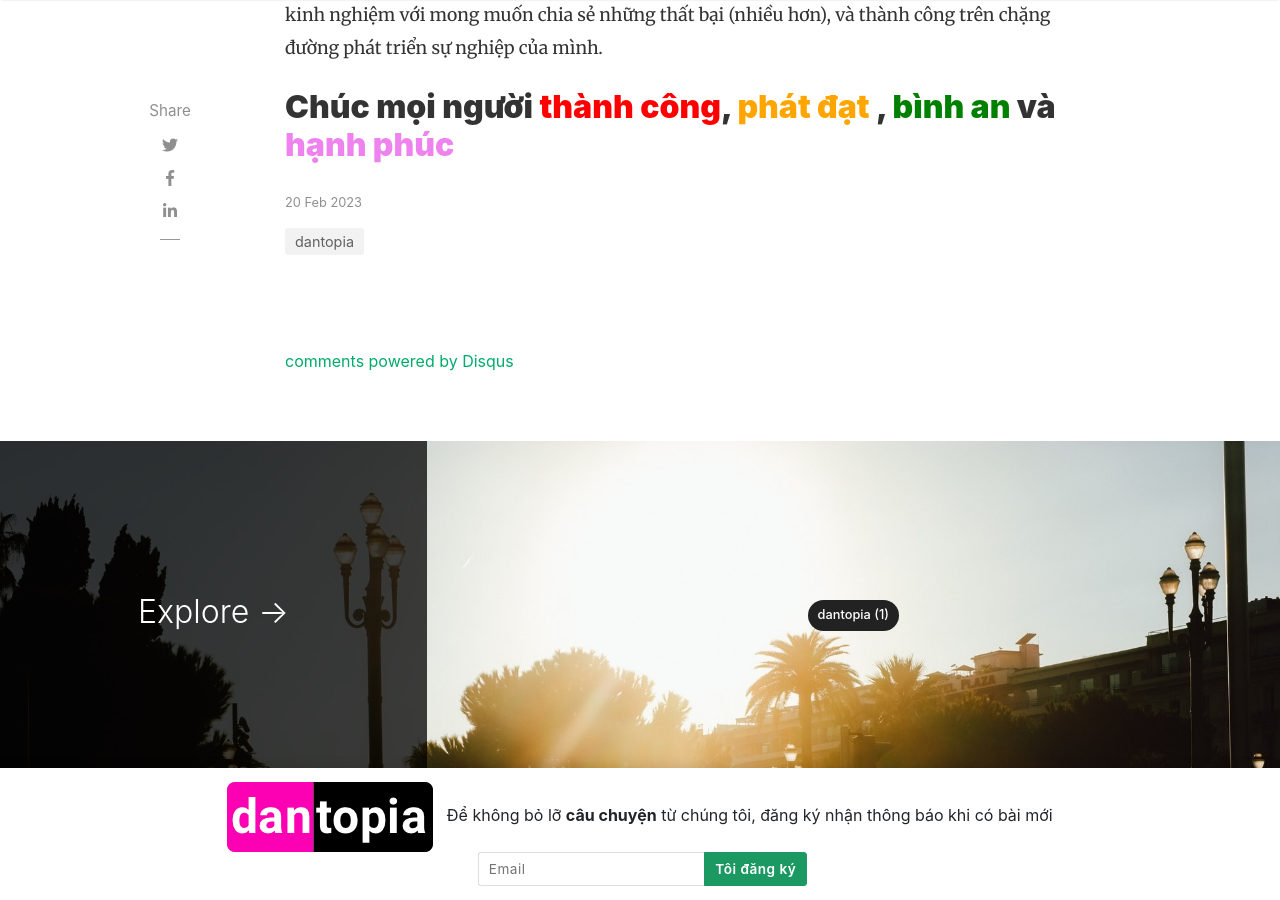
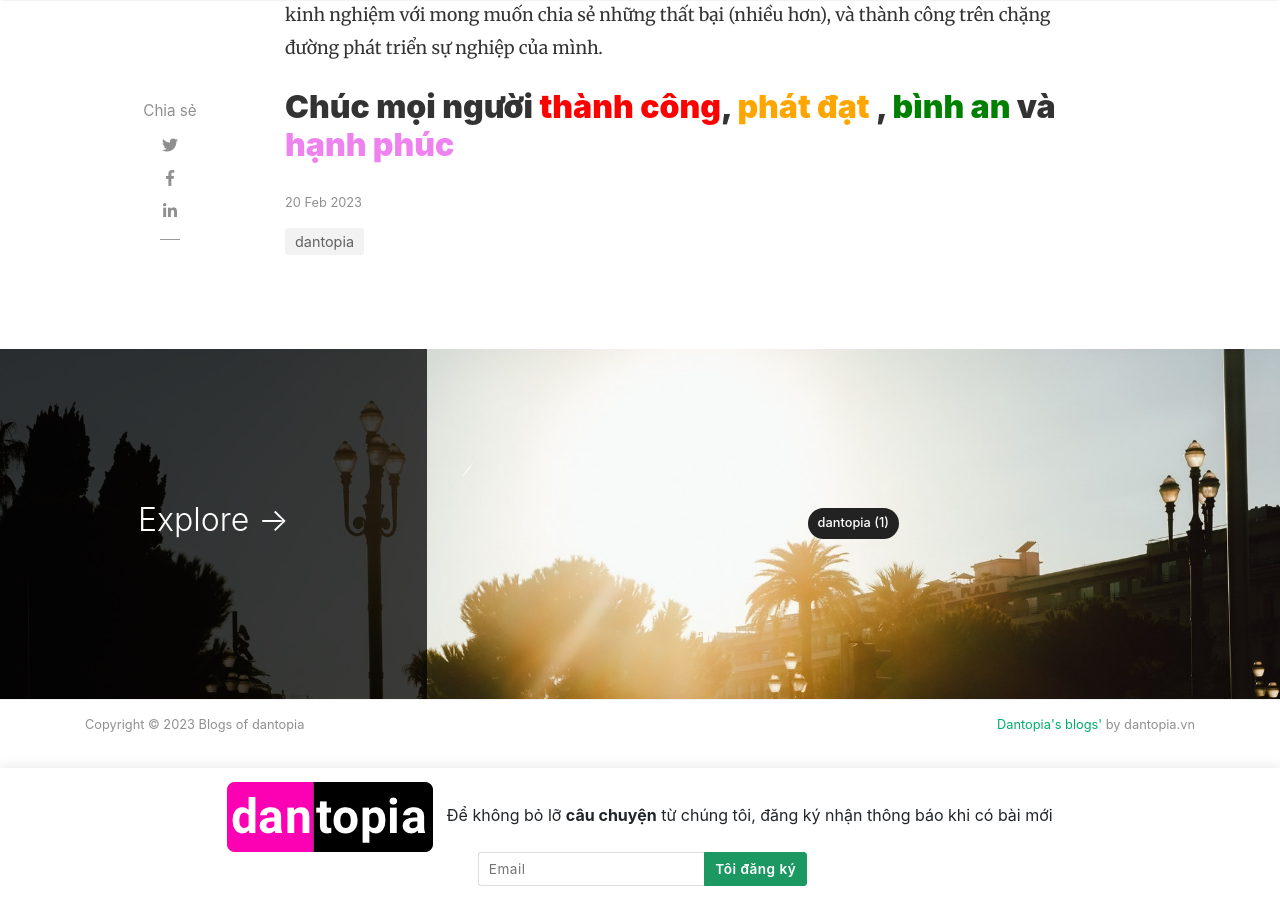
Before and after one commit to dantopiaz/blogs, a Jekyll site: the page built from _posts/2023-02-20-welcome-dantopia-blog.md, in a window 1280 px wide and 900 px high, scrolled down 1723 px. Built offline with Jekyll 4.4.1, drawn with Linux system fonts in a browser that asks for light colours; nearby versions of some CDN libraries; comment, search, counter and statistics services are not loaded.

Commit message:
Hide comments Update Share -> Chia sẻ

```diff
--- a/_includes/share.html
+++ b/_includes/share.html
@@ -1,6 +1,6 @@
 <div class="share sticky-top sticky-top-offset">
     <p>
-        Share
+        Chia sẻ
     </p>
     <ul>
         <li class="ml-1 mr-1">
--- a/_layouts/page.html
+++ b/_layouts/page.html
@@ -12,13 +12,13 @@ layout: default
     {{content}}
     </div>
 
-    {% if page.comments == true %}
+    <!-- {% if page.comments == true %}
 
     <div id="comments" class="row mb-5">
         <div class="col-md-8">
             {% include disqus.html %}
         </div>
-    </div>
+    </div> -->
 
-    {% endif %}
+    <!-- {% endif %} -->
 </section>
--- a/_layouts/post.html
+++ b/_layouts/post.html
@@ -142,7 +142,7 @@ post_class: post-template
 
 <!-- Begin Comments
 ================================================== -->
-{% if page.comments != false %}
+<!-- {% if page.comments != false %}
     <div class="container">
         <div id="comments" class="row justify-content-center mb-5">
             <div class="col-md-8">
@@ -150,7 +150,7 @@ post_class: post-template
             </div>
         </div>
     </div>
-{% endif %}
+{% endif %} -->
 <!--End Comments
 ================================================== -->
 
```
Also changed, not shown: 2 other files.
